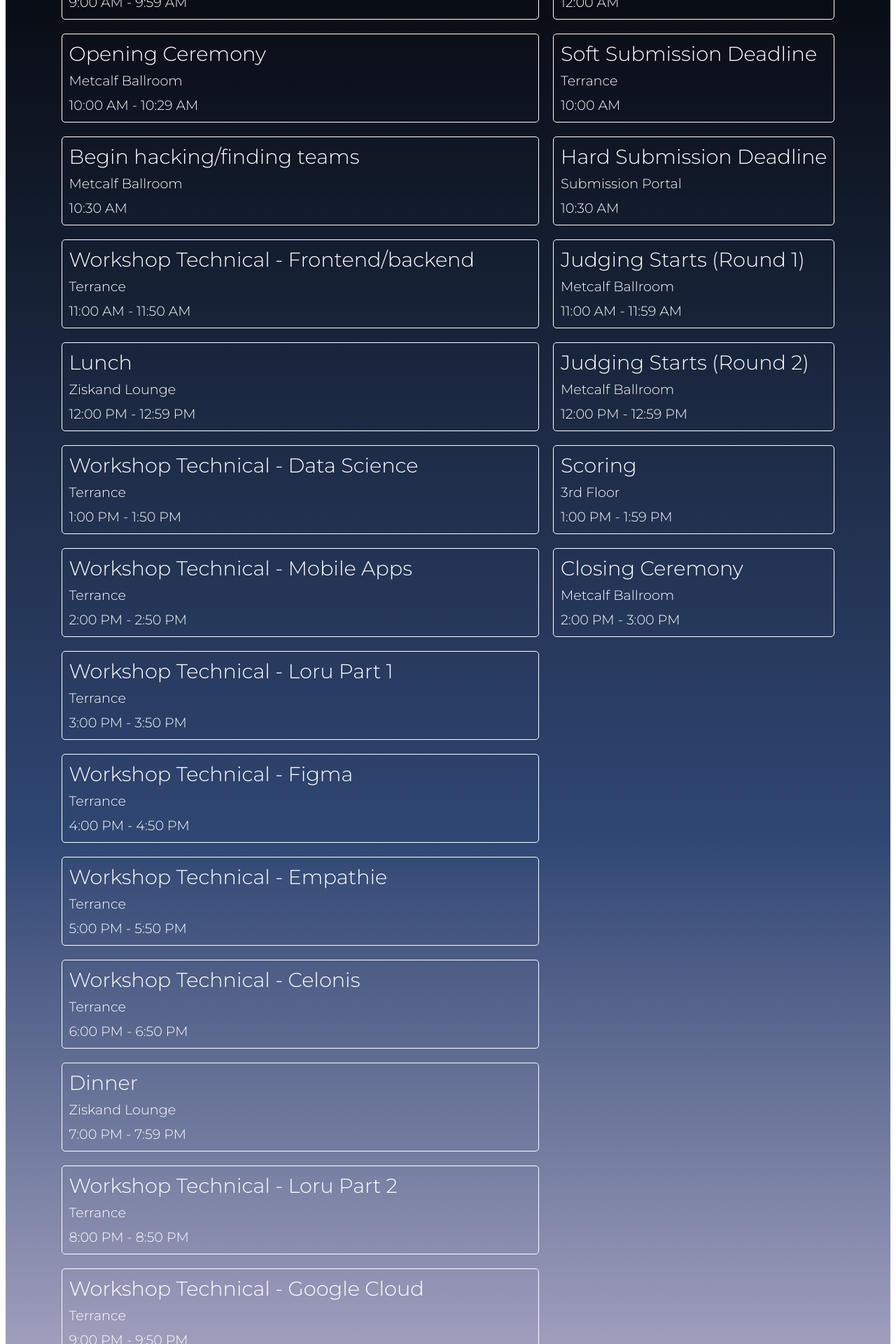
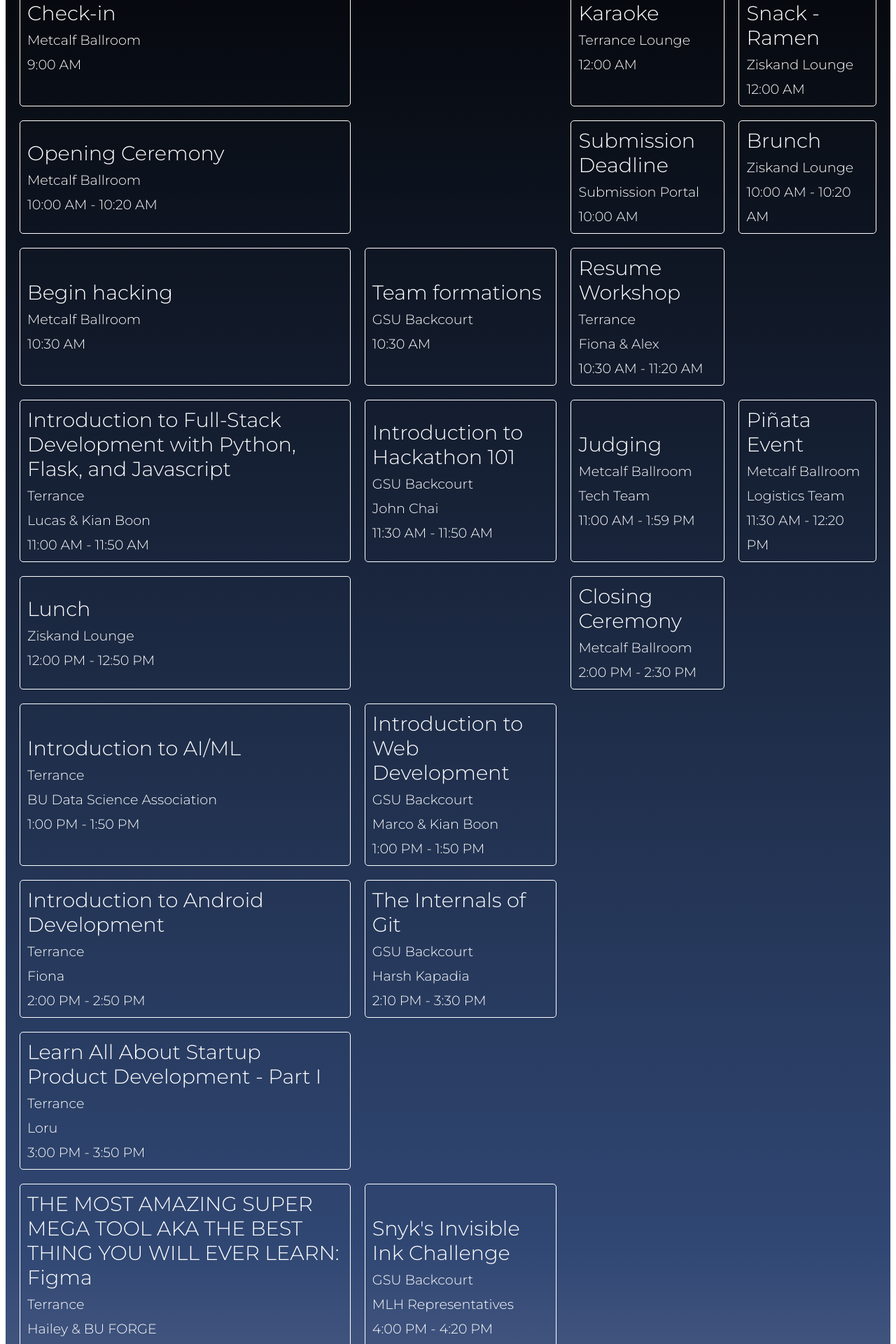
Before and after one commit to Bostonhacks/BostonHacks-2022, a React (Create React App) app: page /schedule in a window 1280 px wide. Shown: the part 260-2180 px from the top of the page at 70% size. Built offline with nearby package versions, Linux system fonts and the light colour scheme; no server answers.

Commit message:
made some final schedule changes

```diff
--- a/src/views/Schedule.css
+++ b/src/views/Schedule.css
@@ -32,3 +32,13 @@
     padding: 0px;
     padding-bottom: 250px;
 }
+
+td2 {
+    margin-left: auto;
+    margin-right: auto;
+    border-radius: 5px;
+    font: 2.25vw bold;
+    font-family:  'Montserrat';
+    color: #fff;
+    padding: 10px;
+}
--- a/src/views/Schedule.js
+++ b/src/views/Schedule.js
@@ -6,16 +6,25 @@
             <thead>
             <tr>
                 <th>SATURDAY 11/12</th>
+                <th></th>
                 <th>SUNDAY 11/13</th>
+                <th></th>
             </tr>
             </thead>
             <tbody>
             <tr>
-                <td>Check-in for hackers, sponsors, volouteers, etc..
+                <td>Check-in
                     <br></br>
                     <tdd>Metcalf Ballroom</tdd>
                     <br></br>
-                    <tdd>9:00 AM - 9:59 AM</tdd>
+                    <tdd>9:00 AM</tdd>
+                </td>
+                <td2></td2>
+                <td>Karaoke
+                    <br></br>
+                    <tdd>Terrance Lounge</tdd>
+                    <br></br>
+                    <tdd>12:00 AM</tdd>
                 </td>
                 <td>Midnight Snack - Ramen
                     <br></br>
@@ -29,41 +38,76 @@
                     <br></br>
                     <tdd>Metcalf Ballroom</tdd>
                     <br></br>
-                    <tdd>10:00 AM - 10:29 AM</tdd>
+                    <tdd>10:00 AM - 10:20 AM</tdd>
                 </td>
-                <td>Soft Submission Deadline
+                <td2></td2>
+                <td>Submission Deadline
                     <br></br>
-                    <tdd>Terrance</tdd>
+                    <tdd>Submission Portal</tdd>
                     <br></br>
                     <tdd>10:00 AM</tdd>
                 </td>
+                <td>Brunch
+                    <br></br>
+                    <tdd>Ziskand Lounge</tdd>
+                    <br></br>
+                    <tdd>10:00 AM - 10:20 AM</tdd>
+                </td>
             </tr>
             <tr>
-                <td>Begin hacking/finding teams
+                <td>Begin hacking
                     <br></br>
                     <tdd>Metcalf Ballroom</tdd>
                     <br></br>
                     <tdd>10:30 AM</tdd>
                 </td>
-                <td>Hard Submission Deadline
+                <td>Team formations
                     <br></br>
-                    <tdd>Submission Portal</tdd>
+                    <tdd>GSU Backcourt</tdd>
                     <br></br>
                     <tdd>10:30 AM</tdd>
                 </td>
-            </tr>
-            <tr>
-                <td>Workshop Technical - Frontend/backend
+                <td>Resume Workshop
                     <br></br>
                     <tdd>Terrance</tdd>
                     <br></br>
+                    <tdd>Fiona & Alex</tdd>
+                    <br></br>
+                    <tdd>10:30 AM - 11:20 AM</tdd>
+                </td>
+            </tr>
+            <tr>
+                <td>Introduction to Full-Stack Development with Python, Flask, and Javascript
+                    <br></br>
+                    <tdd>Terrance</tdd>
+                    <br></br>
+                    <tdd>Lucas & Kian Boon</tdd>
+                    <br></br>
                     <tdd>11:00 AM - 11:50 AM</tdd>
                 </td>
-                <td>Judging Starts (Round 1)
+                <td>Introduction to Hackathon 101
+                    <br></br>
+                    <tdd>GSU Backcourt</tdd>
+                    <br></br>
+                    <tdd>John Chai</tdd>
+                    <br></br>
+                    <tdd>11:30 AM - 11:50 AM</tdd>
+                </td>
+                <td>Judging
                     <br></br>
                     <tdd>Metcalf Ballroom</tdd>
                     <br></br>
-                    <tdd>11:00 AM - 11:59 AM</tdd>
+                    <tdd>Tech Team</tdd>
+                    <br></br>
+                    <tdd>11:00 AM - 1:59 PM</tdd>
+                </td>
+                <td>Piñata Event
+                    <br></br>
+                    <tdd>Metcalf Ballroom</tdd>
+                    <br></br>
+                    <tdd>Logistics Team</tdd>
+                    <br></br>
+                    <tdd>11:30 AM - 12:20 PM</tdd>
                 </td>
             </tr>
             <tr>
@@ -71,71 +115,104 @@
                     <br></br>
                     <tdd>Ziskand Lounge</tdd>
                     <br></br>
-                    <tdd>12:00 PM - 12:59 PM</tdd>
+                    <tdd>12:00 PM - 12:50 PM</tdd>
                 </td>
-                <td>Judging Starts (Round 2)
-                    <br></br>
-                    <tdd>Metcalf Ballroom</tdd>
-                    <br></br>
-                    <tdd>12:00 PM - 12:59 PM</tdd>
-                </td>
-            </tr>
-            <tr>
-                <td>Workshop Technical - Data Science
-                    <br></br>
-                    <tdd>Terrance</tdd>
-                    <br></br>
-                    <tdd>1:00 PM - 1:50 PM</tdd>
-                </td>
-                <td>Scoring
-                    <br></br>
-                    <tdd>3rd Floor</tdd>
-                    <br></br>
-                    <tdd>1:00 PM - 1:59 PM</tdd>
-                </td>
-            </tr>
-            <tr>
-                <td>Workshop Technical - Mobile Apps
-                    <br></br>
-                    <tdd>Terrance</tdd>
-                    <br></br>
-                    <tdd>2:00 PM - 2:50 PM</tdd>
-                </td>
+                <td2></td2>
                 <td>Closing Ceremony
                     <br></br>
                     <tdd>Metcalf Ballroom</tdd>
                     <br></br>
-                    <tdd>2:00 PM - 3:00 PM</tdd>
+                    <tdd>2:00 PM - 2:30 PM</tdd>
                 </td>
             </tr>
             <tr>
-                <td>Workshop Technical - Loru Part 1
+                <td>Introduction to AI/ML
                     <br></br>
                     <tdd>Terrance</tdd>
+                    <br></br>
+                    <tdd>BU Data Science Association</tdd>
+                    <br></br>
+                    <tdd>1:00 PM - 1:50 PM</tdd>
+                </td>
+                <td>Introduction to Web Development
+                    <br></br>
+                    <tdd>GSU Backcourt</tdd>
+                    <br></br>
+                    <tdd>Marco & Kian Boon</tdd>
+                    <br></br>
+                    <tdd>1:00 PM - 1:50 PM</tdd>
+                </td>
+            </tr>
+            <tr>
+                <td>Introduction to Android Development
+                    <br></br>
+                    <tdd>Terrance</tdd>
+                    <br></br>
+                    <tdd>Fiona</tdd>
+                    <br></br>
+                    <tdd>2:00 PM - 2:50 PM</tdd>
+                </td>
+                <td>The Internals of Git
+                    <br></br>
+                    <tdd>GSU Backcourt</tdd>
+                    <br></br>
+                    <tdd>Harsh Kapadia</tdd>
+                    <br></br>
+                    <tdd>2:10 PM - 3:30 PM</tdd>
+                </td>
+            </tr>
+            <tr>
+                <td>Learn All About Startup Product Development - Part I
+                    <br></br>
+                    <tdd>Terrance</tdd>
+                    <br></br>
+                    <tdd>Loru</tdd>
                     <br></br>
                     <tdd>3:00 PM - 3:50 PM</tdd>
                 </td>
             </tr>
             <tr>
-                <td>Workshop Technical - Figma
+                <td>THE MOST AMAZING SUPER MEGA TOOL AKA THE BEST THING YOU WILL EVER LEARN: Figma
                     <br></br>
                     <tdd>Terrance</tdd>
                     <br></br>
+                    <tdd>Hailey & BU FORGE</tdd>
+                    <br></br>
                     <tdd>4:00 PM - 4:50 PM</tdd>
+                </td>
+                <td>Snyk's Invisible Ink Challenge
+                    <br></br>
+                    <tdd>GSU Backcourt</tdd>
+                    <br></br>
+                    <tdd>MLH Representatives</tdd>
+                    <br></br>
+                    <tdd>4:00 PM - 4:20 PM</tdd>
                 </td>
             </tr>
             <tr>
-                <td>Workshop Technical - Empathie
+                <td>Not Your Standard Mindfulness
                     <br></br>
-                    <tdd>Terrance</tdd>
+                    <tdd>GSU Backcourt</tdd>
+                    <br></br>
+                    <tdd>Empathie</tdd>
                     <br></br>
                     <tdd>5:00 PM - 5:50 PM</tdd>
                 </td>
             </tr>
             <tr>
-                <td>Workshop Technical - Celonis
+                <td>Celonis Workshop
                     <br></br>
                     <tdd>Terrance</tdd>
+                    <br></br>
+                    <tdd>Celonis</tdd>
+                    <br></br>
+                    <tdd>6:00 PM - 6:50 PM</tdd>
+                </td>
+                <td>Bob Ross with MS Paint
+                    <br></br>
+                    <tdd>GSU Backcourt</tdd>
+                    <br></br>
+                    <tdd>MLH Representatives</tdd>
                     <br></br>
                     <tdd>6:00 PM - 6:50 PM</tdd>
                 </td>
@@ -145,29 +222,35 @@
                     <br></br>
                     <tdd>Ziskand Lounge</tdd>
                     <br></br>
-                    <tdd>7:00 PM - 7:59 PM</tdd>
+                    <tdd>7:00 PM - 7:50 PM</tdd>
                 </td>
             </tr>
             <tr>
-                <td>Workshop Technical - Loru Part 2
+                <td>Learn All About Startup Product Development - Part II
                     <br></br>
                     <tdd>Terrance</tdd>
+                    <br></br>
+                    <tdd>Loru</tdd>
                     <br></br>
                     <tdd>8:00 PM - 8:50 PM</tdd>
                 </td>
             </tr>
             <tr>
-                <td>Workshop Technical - Google Cloud
+                <td>Google Cloud Workshop
                     <br></br>
                     <tdd>Terrance</tdd>
+                    <br></br>
+                    <tdd>Google</tdd>
                     <br></br>
                     <tdd>9:00 PM - 9:50 PM</tdd>
                 </td>
             </tr>
             <tr>
-                <td>Workshop Non-technical - Movie, games, etc..
+                <td>TIME FOR GAMES–SUPER JAZZED CHALLENGE TOURNAMENTS: Chess, Typing, Cards, etc.
                     <br></br>
                     <tdd>Backcourt</tdd>
+                    <br></br>
+                    <tdd>Simran</tdd>
                     <br></br>
                     <tdd>10:00 PM - 10:50 PM</tdd>
                 </td>
```
